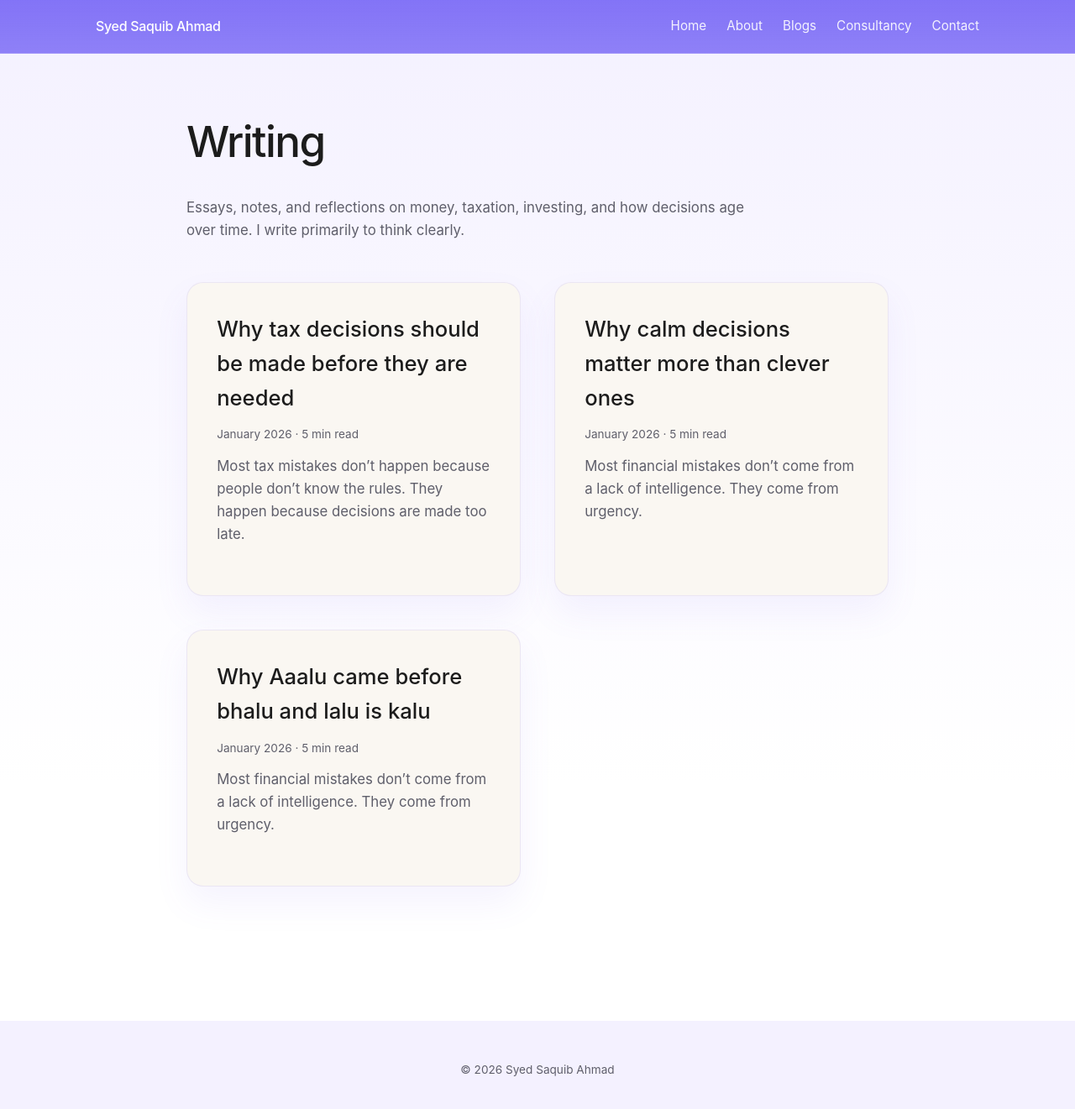
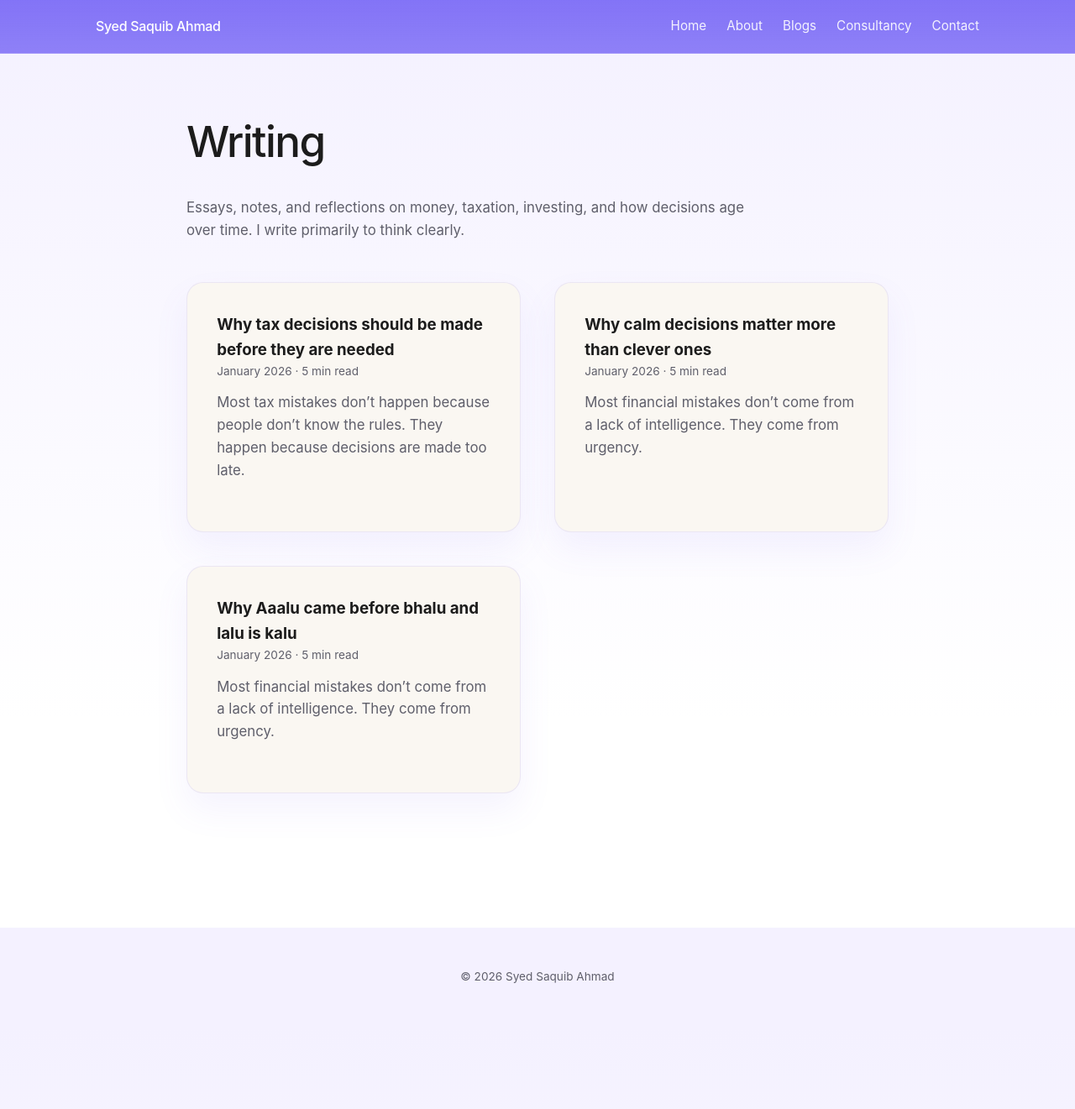
Before and after one commit to saquibahmad1234/syedsaquibahmad, a Jekyll site: the page built from blogs.html, in a window 1280 px wide and 1334 px high. Shown: the top 1321 px of the window at 84% size. Built offline with Jekyll 4.4.1, drawn with Linux system fonts in a browser that asks for light colours.

Commit message:
Update blogs.html

```diff
--- a/blogs.html
+++ b/blogs.html
@@ -14,20 +14,34 @@
       decisions age over time. I write primarily to think clearly.
     </p>
 
-    <div class="posts-grid">
-      {% for post in site.posts %}
+    <section class="posts-grid">
+      {% assign blog_posts = site.posts
+        | reject_exp: "post", "post.categories contains 'taxation'"
+        | reject_exp: "post", "post.categories contains 'personal-finance'" %}
+
+      {% for post in blog_posts %}
         <article class="post-card">
           <a href="{{ post.url | relative_url }}">
-            <h2>{{ post.title }}</h2>
+            <h3>{{ post.title }}</h3>
+
             <div class="meta">
-              {{ post.date | date: "%B %Y" }}{% if post.read_time %} · {{ post.read_time }} min read{% endif %}
+              {{ post.date | date: "%B %Y" }}
+              {% if post.read_time %}
+                · {{ post.read_time }} min read
+              {% endif %}
             </div>
-            <p class="excerpt">
-              {{ post.excerpt | strip_html | truncate: 160 }}
+
+            <p>
+              {{ post.excerpt | strip_html | truncate: 140 }}
             </p>
           </a>
         </article>
       {% endfor %}
-    </div>
+
+      {% if blog_posts == empty %}
+        <p>No writing published yet.</p>
+      {% endif %}
+    </section>
+
   </section>
 </main>
```
